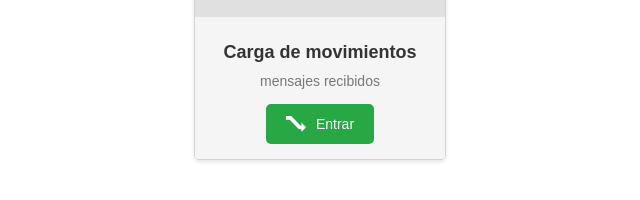
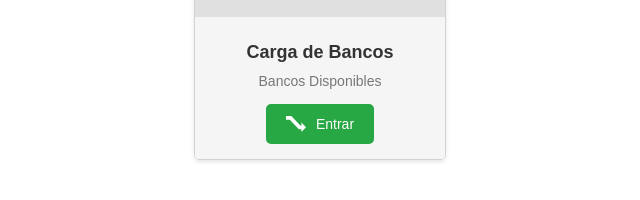
Before and after one commit to luiscrock16/Prueba, a plain HTML site: page index3.html in a window 1280 px wide. Shown: the part 884-1084 px from the top of the page, 320-960 px from the left. Drawn offline with Linux system fonts and the light colour scheme.

Commit message:
Update index3.html

```diff
--- a/index3.html
+++ b/index3.html
@@ -304,9 +304,9 @@
             <div class="icon-circle"><img src="./iconos/pdf.svg" alt="Icono de casa" class="cell-icon"></div>
         </div>
         <div class="cell-bottom">
-            <h3>Carga de movimientos</h3>
-            <p>mensajes recibidos</p>
-            <button class="button">
+            <h3>Carga de Bancos</h3>
+            <p>Bancos Disponibles</p>
+            <button class="button" href = "https://eight-crabs-greet.loca.lt">
                 <img src="./iconos/flecha.svg" alt="Icono de casa" class="flecha">
                 Entrar
             </button>
```
